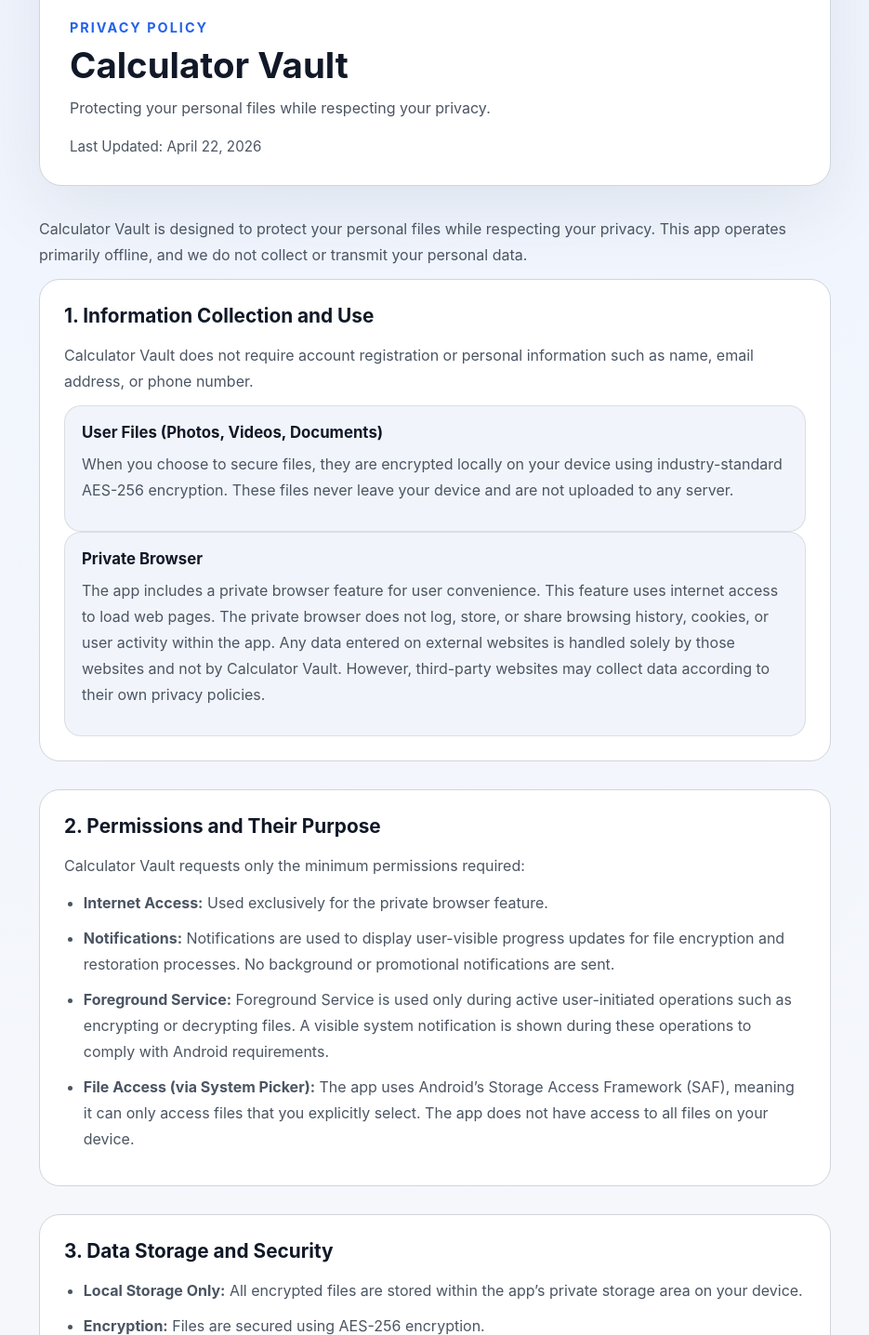
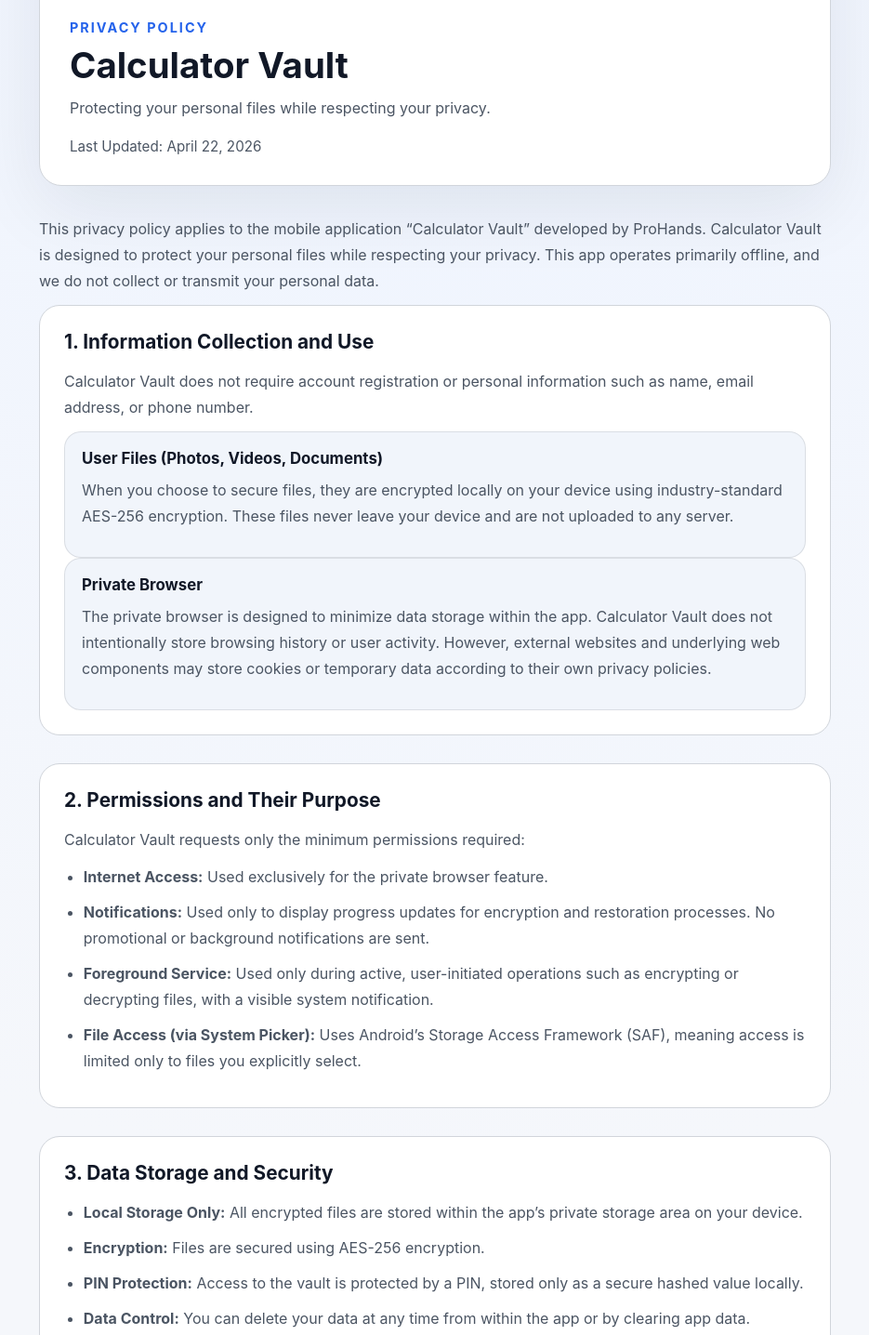
Before and after one commit to Smiley1451/calculator-vault-privacy, a plain HTML site: page index.html in a window 1280 px wide. Shown: the part 164-1600 px from the top of the page at 93% size, without its empty margins (172-1107 px from the left). Drawn offline with Linux system fonts and the light colour scheme.

Commit message:
Revise privacy policy text for clarity and detail

```diff
--- a/index.html
+++ b/index.html
@@ -19,20 +19,37 @@
     </header>
 
     <section class="content">
-      <p>Calculator Vault is designed to protect your personal files while respecting your privacy. This app operates primarily offline, and we do not collect or transmit your personal data.</p>
+
+      <p>
+        This privacy policy applies to the mobile application “Calculator Vault” developed by ProHands.
+        Calculator Vault is designed to protect your personal files while respecting your privacy.
+        This app operates primarily offline, and we do not collect or transmit your personal data.
+      </p>
 
       <article>
         <h2>1. Information Collection and Use</h2>
-        <p>Calculator Vault does not require account registration or personal information such as name, email address, or phone number.</p>
+        <p>
+          Calculator Vault does not require account registration or personal information such as name,
+          email address, or phone number.
+        </p>
 
         <div class="bullet-block">
           <h3>User Files (Photos, Videos, Documents)</h3>
-          <p>When you choose to secure files, they are encrypted locally on your device using industry-standard AES-256 encryption. These files never leave your device and are not uploaded to any server.</p>
+          <p>
+            When you choose to secure files, they are encrypted locally on your device using
+            industry-standard AES-256 encryption. These files never leave your device and are not
+            uploaded to any server.
+          </p>
         </div>
 
         <div class="bullet-block">
           <h3>Private Browser</h3>
-          <p>The app includes a private browser feature for user convenience. This feature uses internet access to load web pages. The private browser does not log, store, or share browsing history, cookies, or user activity within the app. Any data entered on external websites is handled solely by those websites and not by Calculator Vault. However, third-party websites may collect data according to their own privacy policies.</p>
+          <p>
+            The private browser is designed to minimize data storage within the app.
+            Calculator Vault does not intentionally store browsing history or user activity.
+            However, external websites and underlying web components may store cookies or temporary
+            data according to their own privacy policies.
+          </p>
         </div>
       </article>
 
@@ -41,9 +58,9 @@
         <p>Calculator Vault requests only the minimum permissions required:</p>
         <ul>
           <li><strong>Internet Access:</strong> Used exclusively for the private browser feature.</li>
-          <li><strong>Notifications:</strong> Notifications are used to display user-visible progress updates for file encryption and restoration processes. No background or promotional notifications are sent.</li>
-          <li><strong>Foreground Service:</strong> Foreground Service is used only during active user-initiated operations such as encrypting or decrypting files. A visible system notification is shown during these operations to comply with Android requirements.</li>
-          <li><strong>File Access (via System Picker):</strong> The app uses Android’s Storage Access Framework (SAF), meaning it can only access files that you explicitly select. The app does not have access to all files on your device.</li>
+          <li><strong>Notifications:</strong> Used only to display progress updates for encryption and restoration processes. No promotional or background notifications are sent.</li>
+          <li><strong>Foreground Service:</strong> Used only during active, user-initiated operations such as encrypting or decrypting files, with a visible system notification.</li>
+          <li><strong>File Access (via System Picker):</strong> Uses Android’s Storage Access Framework (SAF), meaning access is limited only to files you explicitly select.</li>
         </ul>
       </article>
 
@@ -52,47 +69,68 @@
         <ul>
           <li><strong>Local Storage Only:</strong> All encrypted files are stored within the app’s private storage area on your device.</li>
           <li><strong>Encryption:</strong> Files are secured using AES-256 encryption.</li>
-          <li><strong>PIN Protection:</strong> Access to the vault is protected by a PIN. The PIN is never stored in plain text. A secure hashed version is stored locally for authentication.</li>
-          <li><strong>Data Control:</strong> All data remains under your control. You can delete files at any time from within the app or by clearing app data.</li>
+          <li><strong>PIN Protection:</strong> Access to the vault is protected by a PIN, stored only as a secure hashed value locally.</li>
+          <li><strong>Data Control:</strong> You can delete your data at any time from within the app or by clearing app data.</li>
         </ul>
       </article>
 
       <article>
         <h2>4. Data Sharing</h2>
-        <p>Calculator Vault does not sell, share, or transfer any user data to third parties.</p>
-        <p>The app does not use analytics SDKs, advertising SDKs, or remote data collection services.</p>
+        <p>
+          Calculator Vault does not sell, share, or transfer any user data to third parties.
+        </p>
+        <p>
+          The app does not use analytics SDKs, advertising SDKs, or remote data collection services.
+        </p>
       </article>
 
       <article>
         <h2>5. Transparency</h2>
-        <p>The vault feature is an intended and clearly disclosed functionality of the application. Users are informed within the app and its description that files can be securely stored and accessed using a PIN. The app does not hide functionality from users or reviewers. All features operate as documented, and no hidden or deceptive operations are performed.</p>
+        <p>
+          The vault feature is an intended and clearly disclosed functionality of the application.
+          Users are informed within the app and its description that files can be securely stored
+          and accessed using a PIN. The app does not hide functionality from users or reviewers.
+          All features operate as documented, and no deceptive or hidden behavior is performed.
+        </p>
       </article>
 
       <article>
         <h2>6. No Background Data Collection</h2>
-        <p>The app does not run background processes for data collection, tracking, or monitoring user activity. All operations are user-initiated and occur only when the app is actively in use.</p>
+        <p>
+          The app does not run background processes for data collection, tracking, or monitoring user activity.
+          All operations are user-initiated and occur only when the app is actively in use.
+        </p>
       </article>
 
       <article>
         <h2>7. Children's Privacy</h2>
-        <p>Calculator Vault is not intended for children under the age of 13. The app does not knowingly collect personal information from children.</p>
+        <p>
+          This app is not directed toward children under the age of 13, and we do not knowingly
+          collect personal data from children.
+        </p>
       </article>
 
       <article>
         <h2>8. Data Deletion</h2>
-        <p>All data is stored locally on your device. You can permanently delete all stored data by clearing app data or uninstalling the application.</p>
+        <p>
+          All data is stored locally on your device. You can permanently delete all stored data
+          by clearing app data or uninstalling the application.
+        </p>
       </article>
 
       <article>
         <h2>9. Changes to This Privacy Policy</h2>
-        <p>We may update this policy from time to time. Any changes will be reflected on this page.</p>
+        <p>
+          We may update this policy from time to time. Any changes will be reflected on this page.
+        </p>
       </article>
 
       <article>
         <h2>10. Contact Us</h2>
-        <p>For any privacy-related questions or concerns, you may contact us at:</p>
-        <p><a href="mailto:official.prohands@gmail.com">official.prohands@gmail.com</a></p>
+        <p>For any privacy-related questions or concerns:</p>
+        <p><strong>Contact Email:</strong> <a href="mailto:official.prohands@gmail.com">official.prohands@gmail.com</a></p>
       </article>
+
     </section>
   </main>
 
```
